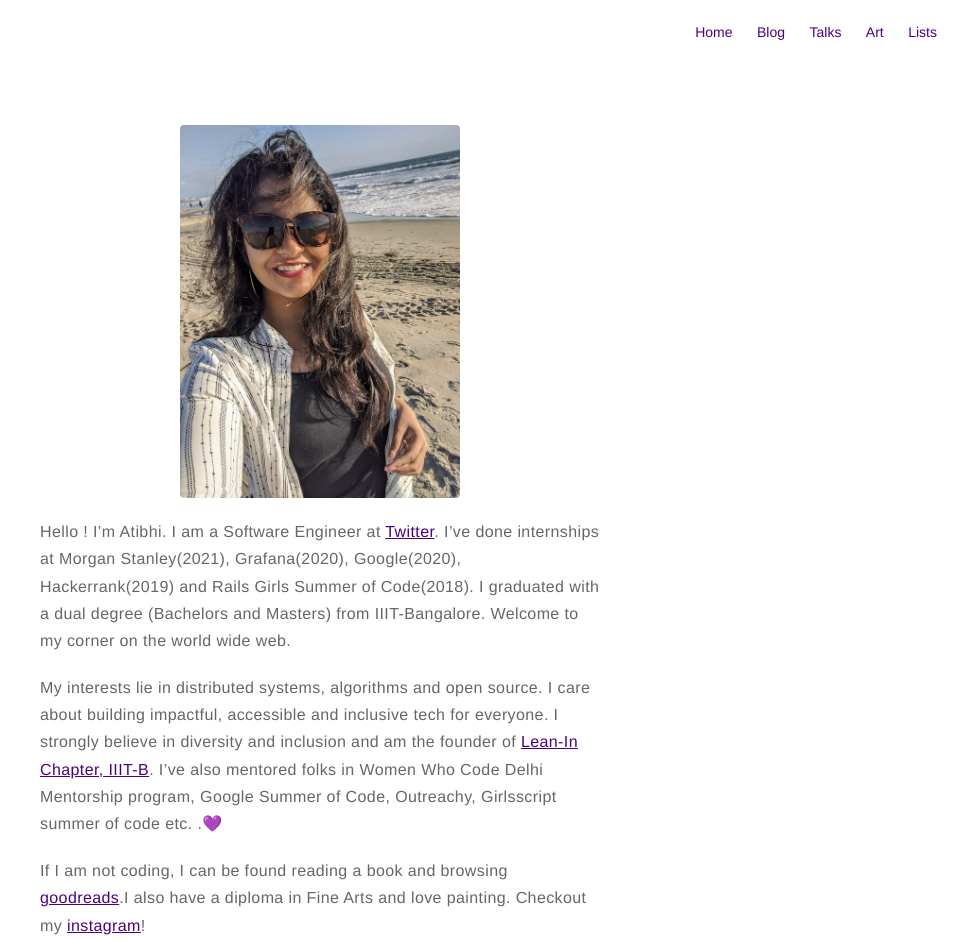
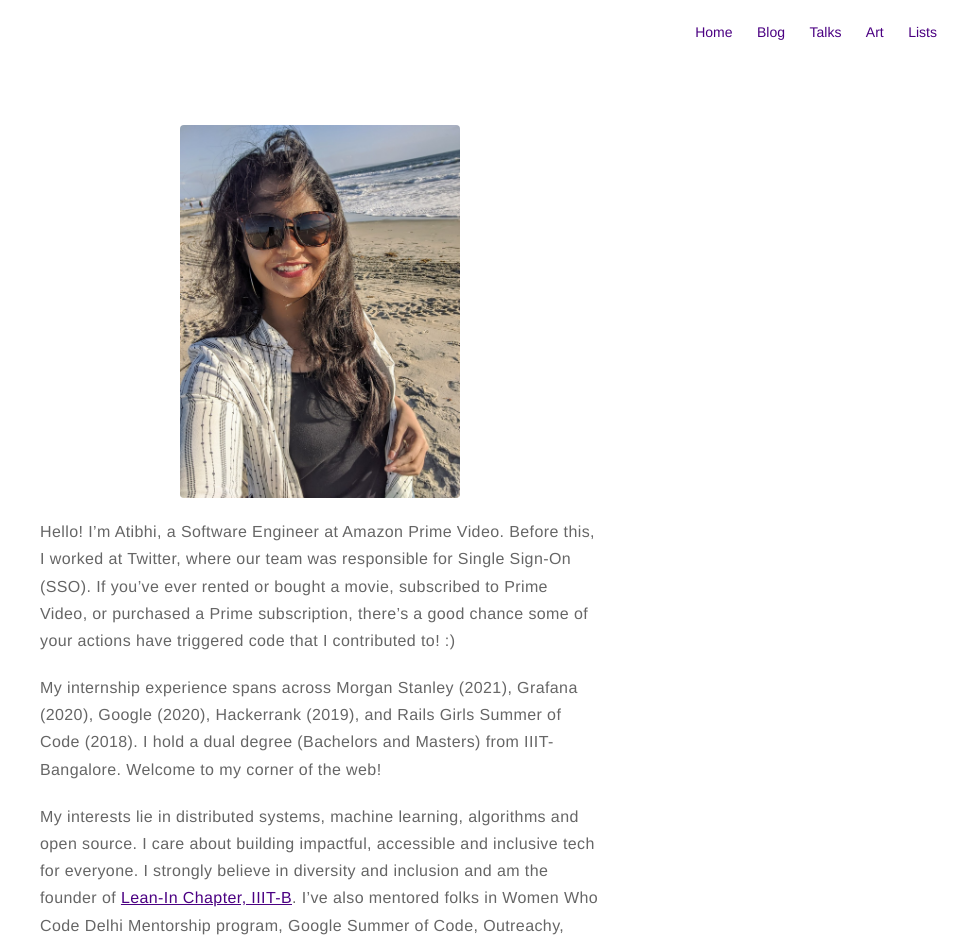
Before and after one commit to asquare14/aSquare14.github.io, a Jekyll site: the page built from about.md, in a window 1280 px wide. Shown: the top 942 px of the page, without its empty margins (320-1280 px from the left). Built offline with Jekyll 4.4.1, drawn with Linux system fonts in a browser that asks for light colours.

Commit message:
Update about.md

```diff
--- a/about.md
+++ b/about.md
@@ -6,9 +6,11 @@ layout: page
 ![Profile Image]({{ site.url }}/{{ site.picture }})
 
 
-Hello ! I'm Atibhi. I am a Software Engineer at [Twitter](twitter.com). I've done internships at Morgan Stanley(2021), Grafana(2020), Google(2020), Hackerrank(2019) and Rails Girls Summer of Code(2018). I graduated with a dual degree (Bachelors and Masters) from IIIT-Bangalore. Welcome to my corner on the world wide web.
+Hello! I'm Atibhi, a Software Engineer at Amazon Prime Video. Before this, I worked at Twitter, where our team was responsible for Single Sign-On (SSO). If you've ever rented or bought a movie, subscribed to Prime Video, or purchased a Prime subscription, there's a good chance some of your actions have triggered code that I contributed to! :)
 
-My interests lie in distributed systems, algorithms and open source. I care about building impactful, accessible and inclusive tech for everyone. I strongly believe in diversity and inclusion and am the founder of [Lean-In Chapter, IIIT-B](https://www.iiitb.ac.in/committees-clubs/clubs/lean-in-club). I've also mentored folks in Women Who Code Delhi Mentorship program, Google Summer of Code, Outreachy, Girlsscript summer of code etc. .💜
+My internship experience spans across Morgan Stanley (2021), Grafana (2020), Google (2020), Hackerrank (2019), and Rails Girls Summer of Code (2018). I hold a dual degree (Bachelors and Masters) from IIIT-Bangalore. Welcome to my corner of the web!
+
+My interests lie in distributed systems, machine learning, algorithms and open source. I care about building impactful, accessible and inclusive tech for everyone. I strongly believe in diversity and inclusion and am the founder of [Lean-In Chapter, IIIT-B](https://www.iiitb.ac.in/committees-clubs/clubs/lean-in-club). I've also mentored folks in Women Who Code Delhi Mentorship program, Google Summer of Code, Outreachy, Girlsscript summer of code etc. .💜
 
 If I am not coding, I can be found reading a book and browsing [goodreads](https://www.goodreads.com/user/show/74108752-atibhi-agrawal).I also have a diploma in Fine Arts and love painting. Checkout my [instagram](www.instagram.com/artbyatibhi)!
 
```
